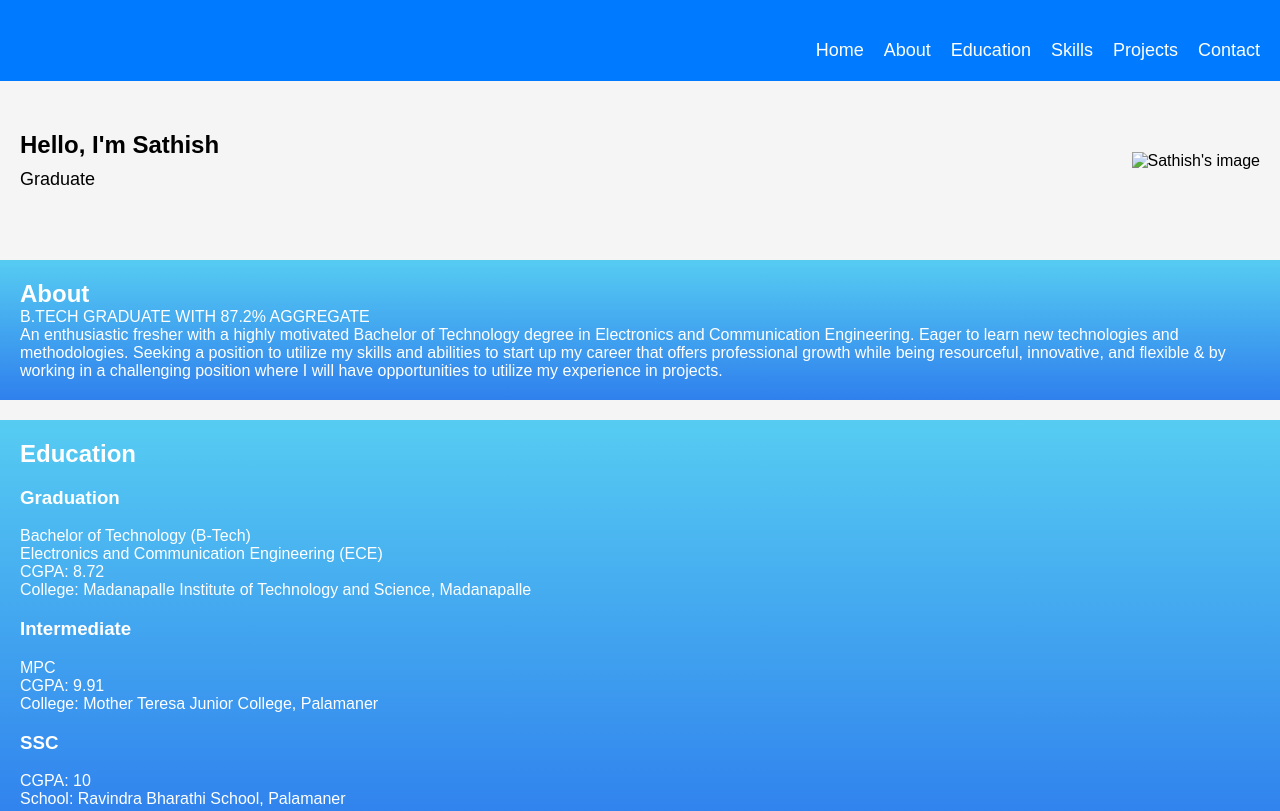
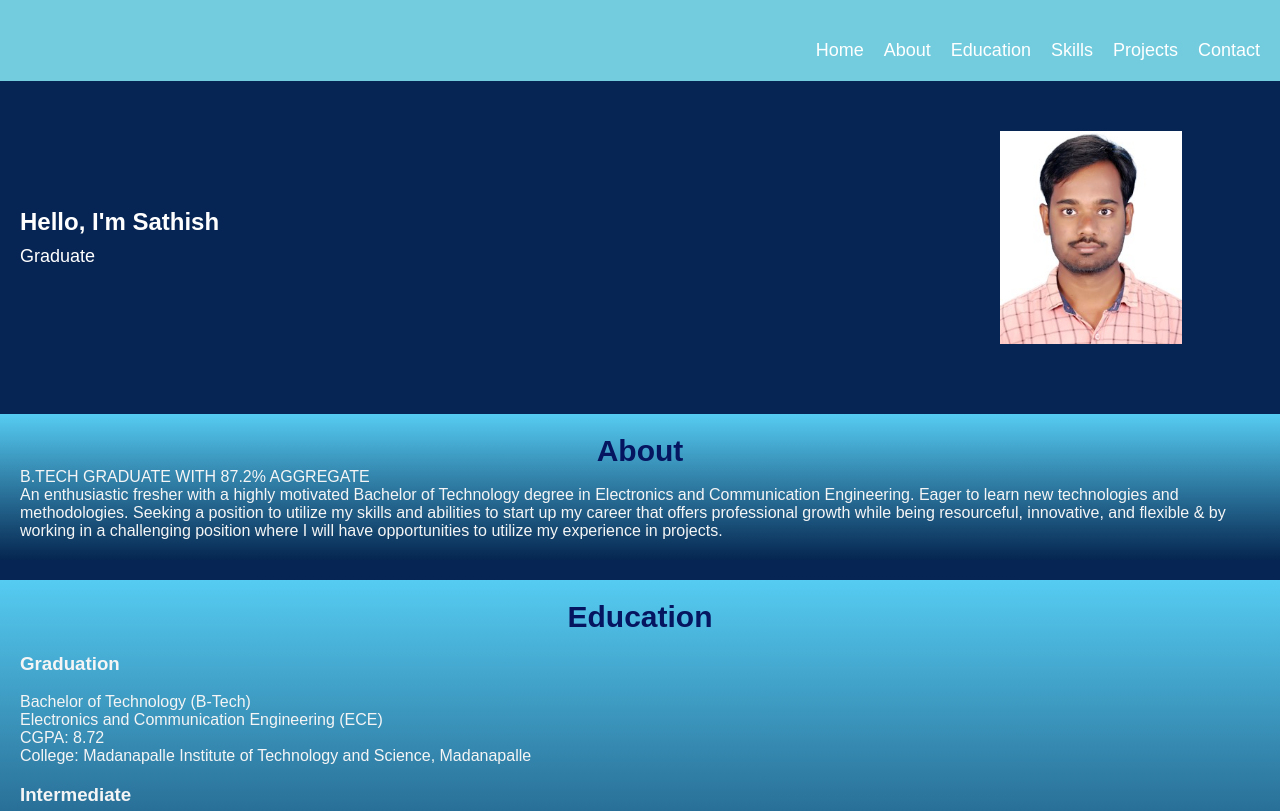
Before and after one commit to sathish02ap/sathish.github.io, a plain HTML site: page index.html in a window 1280 px wide. Shown: the top 811 px of the page. Drawn offline with Linux system fonts and the light colour scheme; files whose address does not match are found by name.

Commit message:
updated filesA

```diff
--- a/index.html
+++ b/index.html
@@ -27,7 +27,7 @@
             <p class="status">Graduate</p>
         </div>
         <div class="image">
-            <img src="C:\Users\sathi\Desktop\mywebsite\sathish.jpeg" alt="Sathish's image">
+            <img src="C:\Users\sathi\Desktop\sathish.github.io\sathishg.jpeg" alt="Sathish's image">
         </div>
     </div>
         <div id="about">
--- a/styles.css
+++ b/styles.css
@@ -6,14 +6,14 @@ body, h1, h2, p, ul, li {
 
 /* Set a background color for the entire page */
 body {
-  background-color: #f5f5f5;
+  background-color: #072554;
   font-family: Arial, sans-serif;
 }
 
 /* Style the header section */
 header {
-  background-color: #007BFF;
-  color: white;
+  background-color: #73ccde;
+  color: rgb(255, 255, 255);
   text-align: center;
   padding: 20px;
 }
@@ -80,6 +80,7 @@ ul {
   font-weight: bold;
   margin-bottom: 10px;
   position: relative;
+  color: white;
 }
 
 /* Style the animation */
@@ -101,6 +102,7 @@ ul {
 
 .status {
   font-size: 18px;
+  color:white;
 }
 
 /* Style the image */
@@ -110,7 +112,7 @@ ul {
 }
 
 .image img {
-  max-width: 100%;
+  max-width: 70%;
   height: auto;
   display: block;
 }
@@ -120,8 +122,8 @@ ul {
 #education,
 #skills,
 #projects {
-  background: linear-gradient(to bottom, #56CCF2, #2F80ED); /* Gradient background */
-    color: #fff; /* Text color */
+  background: linear-gradient(to bottom, #56CCF2, #052650); /* Gradient background */
+    color: whitesmoke; /* Text color */
     font-family: Arial, sans-serif;
   padding: 20px;
   margin: 20px 0;
@@ -131,20 +133,22 @@ ul {
 #education h2,
 #skills h2,
 #projects h2 {
-  font-size: 24px;
+  font-size: 30px;
+  color:rgb(6, 21, 95);
+  text-align: center;
 }
 
 /* Style the footer section */
 footer {
-  background-color: #333;
-  color: white;
+  background-color: #73ccde;
+  color:white;
   text-align: center;
   padding: 20px;
 }
 
 /* Style social media icons */
 footer a {
-  color: white;
+  color: rgb(255, 255, 255);
   text-decoration: none;
   margin: 0 10px;
   font-size: 24px;
```
